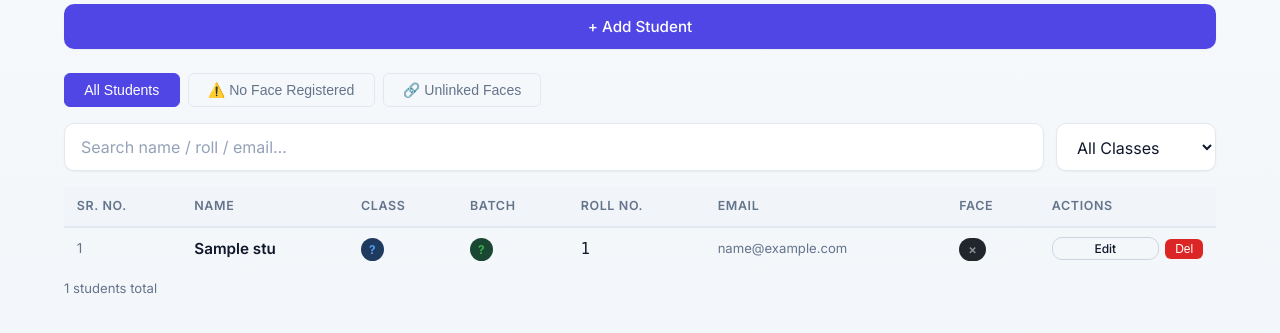
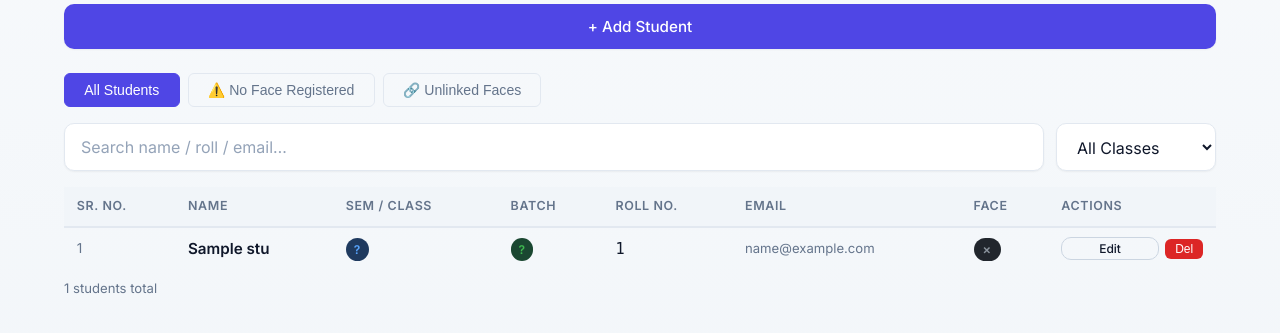
Before and after one commit to Hetansh20/face_recognition, a Flask app: template templates/admin_students.html in a window 1280 px wide. Shown: the part 221-554 px from the top of the page. Run offline with Flask 3, Linux system fonts and the light colour scheme; the template is opened without the code that fills it: most values are stand-ins (such as "Sample title", 1, 10 or a date in 2020).

Commit message:
feat: update student table header to display semester and class information

```diff
--- a/templates/admin_students.html
+++ b/templates/admin_students.html
@@ -58,7 +58,7 @@
 <table class="student-table" id="studentTable">
     <thead>
         <tr>
-            <th>Sr. No.</th><th>Name</th><th>Class</th><th>Batch</th>
+            <th>Sr. No.</th><th>Name</th><th>Sem / Class</th><th>Batch</th>
             <th>Roll No.</th><th>Email</th><th>Face</th><th>Actions</th>
         </tr>
     </thead>
```
